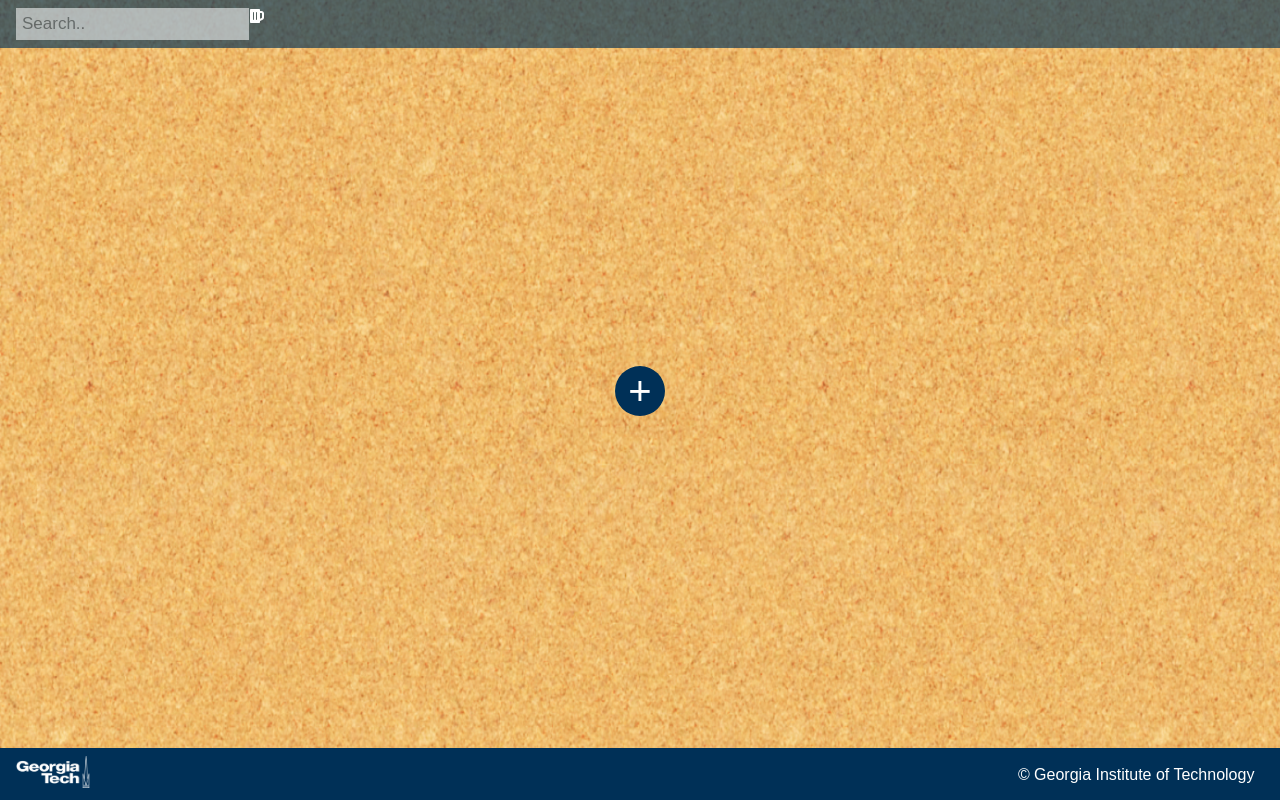
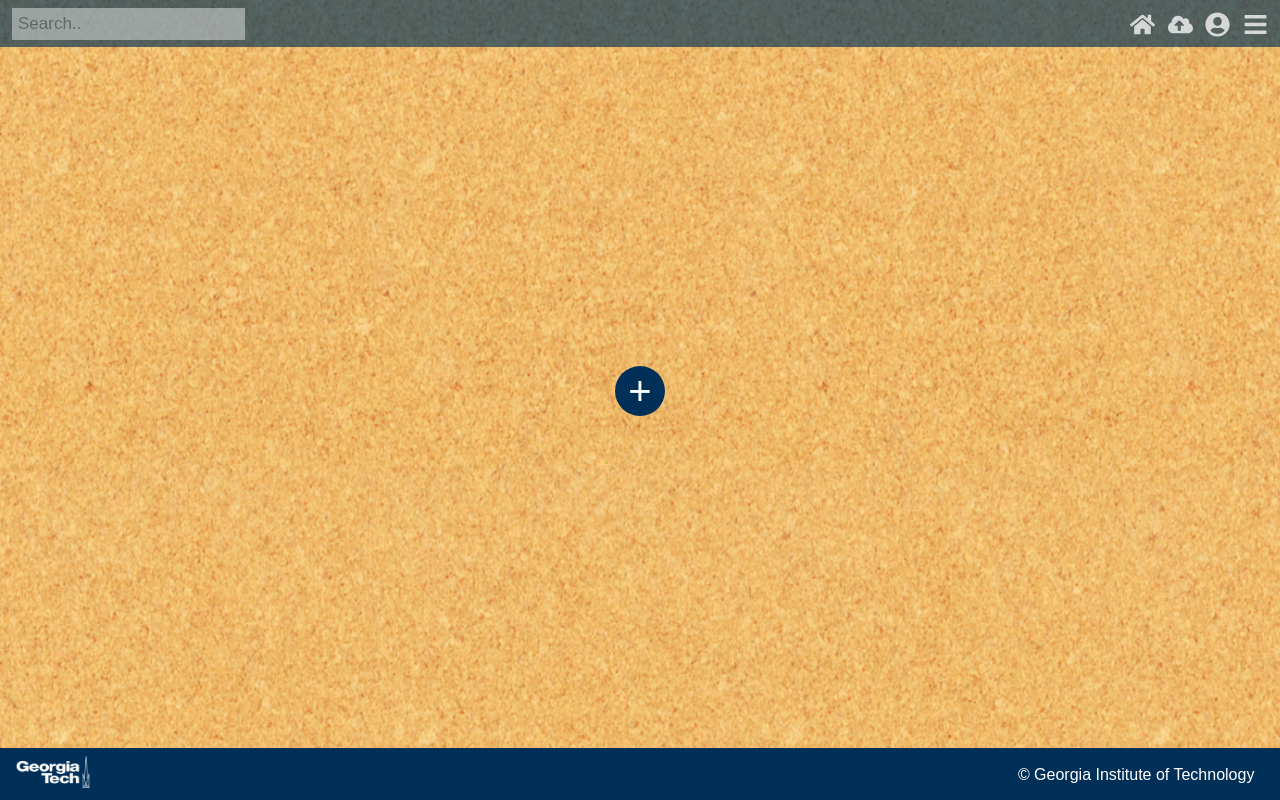
Before and after one commit to kscharm/digital-time-capsule, a React (Create React App) app: page /personalCapsule in a window 1280 px wide. Built offline with nearby package versions, Linux system fonts and the light colour scheme.

Commit message:
Added proper icons, no drop yet

```diff
--- a/src/components/NavBar/index.jsx
+++ b/src/components/NavBar/index.jsx
@@ -1,17 +1,26 @@
-import React from 'react';
+import React, { Component } from 'react';
 import './style.css';
 import Search from '../Search'
-import { FaBeer } from 'react-icons/fa';
+import { FaHome, FaCloudUploadAlt, FaUserCircle, FaBars } from 'react-icons/fa';
 
-const NavBar = (props) => {
+export default class NavBar extends Component {
+  dropMenu = () => {
+    console.log('hello');
+  }
+
+  render() {
     return (
       <div className='navBar'>
           <div className='search'>
               <Search />
-            <FaBeer/>
+          </div>
+          <div className='icons'>
+            <FaHome className='icon' onClick={this.dropMenu} />
+            <FaCloudUploadAlt className='icon' onClick={this.dropMenu} />
+            <FaUserCircle className='icon' onClick={this.dropMenu} />
+            <FaBars className='icon' onClick={this.dropMenu} />
           </div>
       </div>
     );
+  }
 };
-
-export default NavBar;
--- a/src/components/NavBar/style.css
+++ b/src/components/NavBar/style.css
@@ -3,8 +3,23 @@
     background-color: rgb(0, 48, 87, .65);
     width: 100%;
     color: white;
-    padding-bottom: .5em;
+    padding-bottom: .25em;
     padding-top: .5em;
     position: fixed;
     top: 0;
 }
+.search {
+    float: left;
+    margin-left: .25em;
+    opacity: .75;
+}
+.icons {
+    float: right;
+    margin-top: .15em;
+    font-size: 25px;
+    cursor: pointer;
+}
+.icon {
+    opacity: .75;
+    margin-right: .5em;
+}
--- a/src/components/Search/style.css
+++ b/src/components/Search/style.css
@@ -1,9 +1,6 @@
 /* Style the search box inside the navigation bar */
 input[type=text] {
-    float: left;
     padding: 6px;
     border: none;
-    margin-left: 16px;
     font-size: 17px;
-    opacity: .55;
 }
```
Lines whose indentation alone changed are shown as unchanged.
